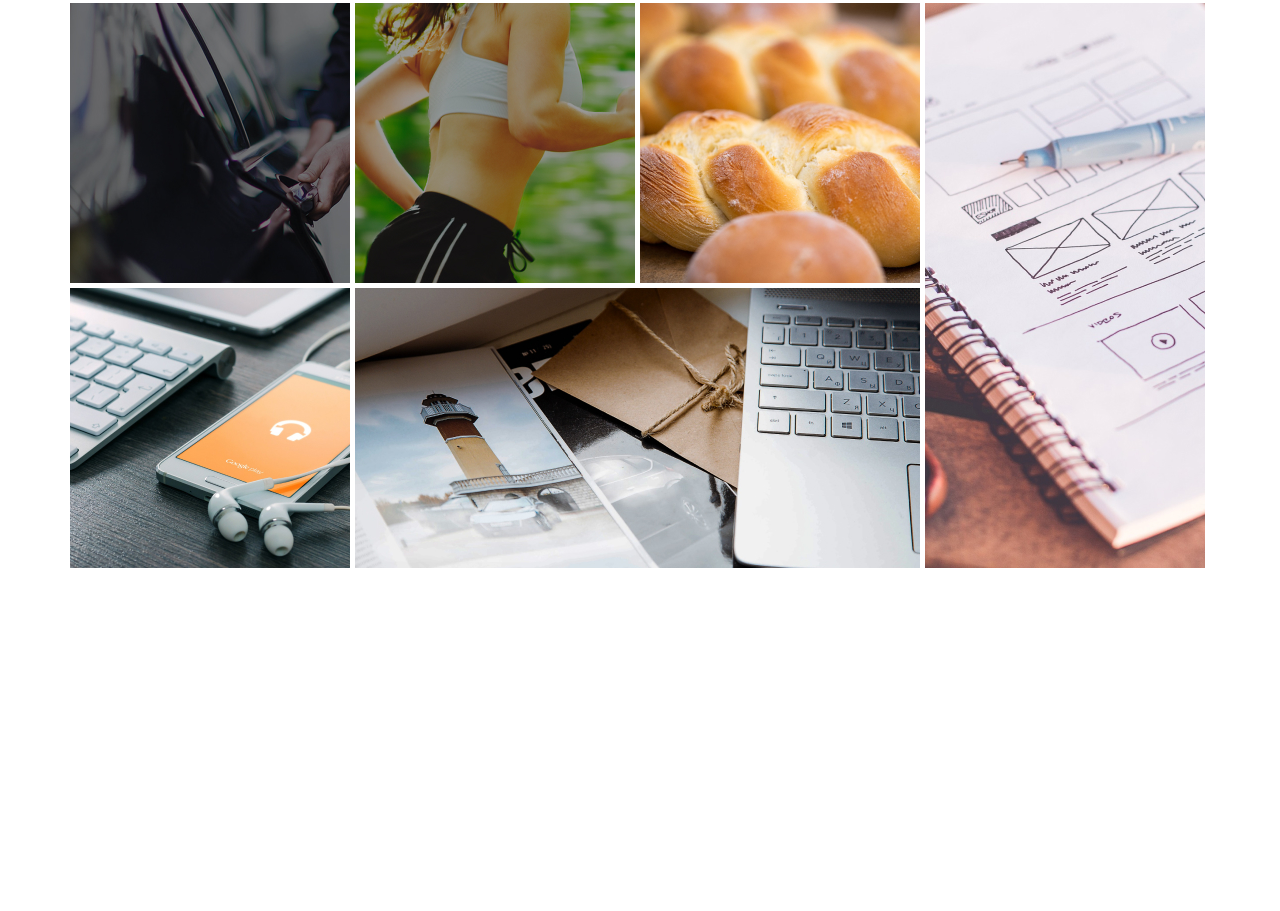
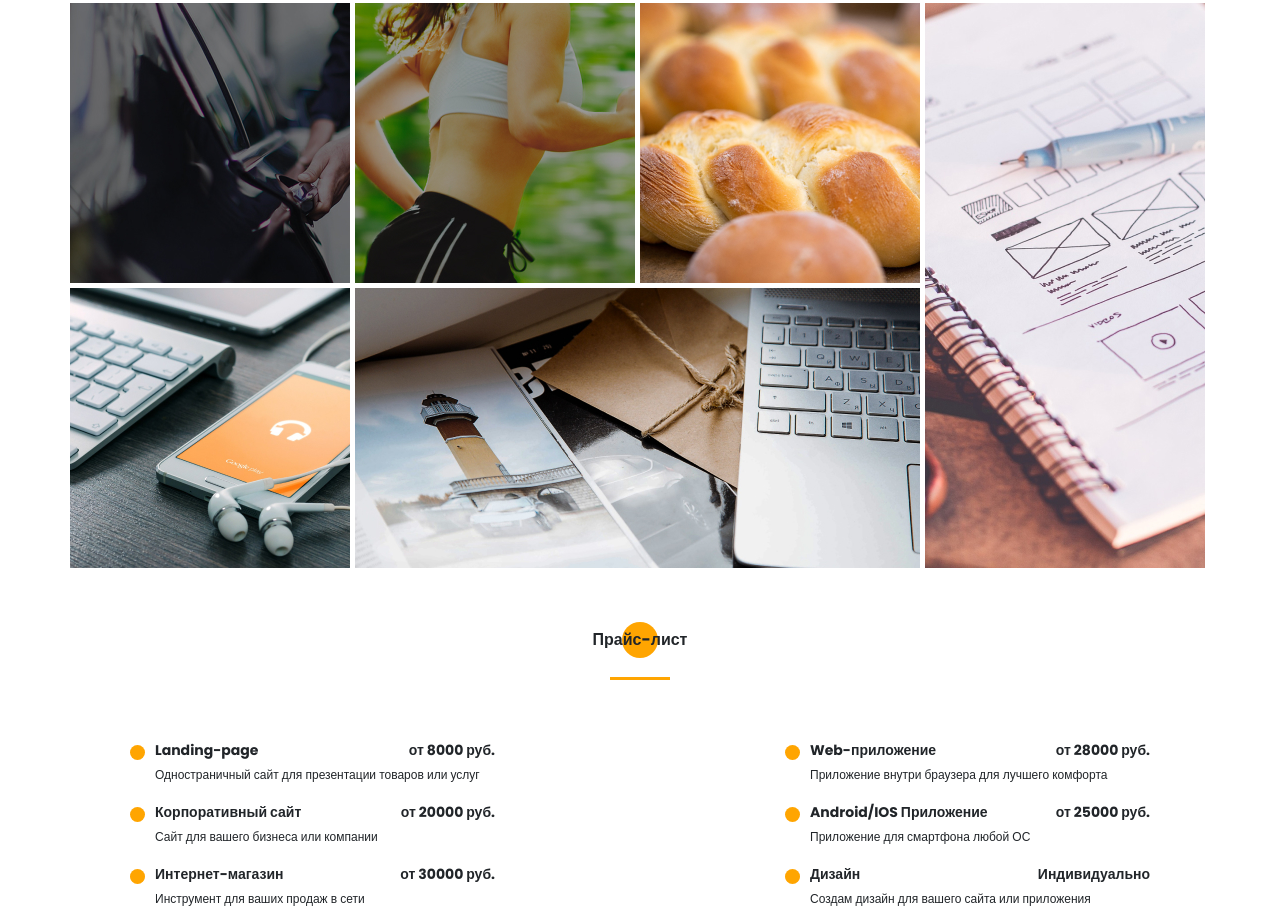
Before and after one commit to KseniaRazheva/portfolio-layout-project, a website: page src/index.html in a window 1280 px wide. Shown: the part 3694-4605 px from the top of the page. Before the commit the page ends 4262 px from the top, so only its background shows below. Drawn offline with nearby package versions, Linux system fonts and the light colour scheme; files that its build step writes are made by us from their sources; files whose address does not match are found by name.

Commit message:
add price.scss

```diff
--- a/src/index.html
+++ b/src/index.html
@@ -380,6 +380,46 @@
         </div>
     </section>
 
+    <section class="price">
+        <div class="container">
+            <h2 class="title title_fz16 title__section-title">Прайс-лист</h2>
+            <div class="divider"></div>
+
+            <div class="price__wrapper">
+                <div class="price__item">
+                    <div class="price__type">Landing-page</div>
+                    <div class="price__count">от 8000 руб.</div>
+                    <div class="price__descr">Одностраничный сайт для презентации товаров или услуг</div>
+                </div>
+                <div class="price__item">
+                    <div class="price__type">Web-приложение</div>
+                    <div class="price__count">от 28000 руб.</div>
+                    <div class="price__descr">Приложение внутри браузера для лучшего комфорта</div>
+                </div>
+                <div class="price__item">
+                    <div class="price__type">Корпоративный сайт</div>
+                    <div class="price__count">от 20000 руб.</div>
+                    <div class="price__descr">Сайт для вашего бизнеса или компании</div>
+                </div>
+                <div class="price__item">
+                    <div class="price__type">Android/IOS Приложение</div>
+                    <div class="price__count">от 25000 руб.</div>
+                    <div class="price__descr">Приложение для смартфона любой ОС</div>
+                </div>
+                <div class="price__item">
+                    <div class="price__type">Интернет-магазин</div>
+                    <div class="price__count">от 30000 руб.</div>
+                    <div class="price__descr">Инструмент для ваших продаж в сети</div>
+                </div>
+                <div class="price__item">
+                    <div class="price__type">Дизайн</div>
+                    <div class="price__count">Индивидуально</div>
+                    <div class="price__descr">Создам дизайн для вашего сайта или приложения</div>
+                </div>
+            </div>
+        </div>
+    </section>
+
     <script src="js/script.js"></script>
 </body>
 </html>
--- /dev/null
+++ b/src/sass/blocks/_price.scss
@@ -0,0 +1,43 @@
+.price {
+    padding-top: 60px;
+    &__wrapper {
+        margin-top: 60px;
+        padding: 0 60px;
+        display: grid;
+        grid-template-columns: repeat(2, 365px);
+        grid-template-rows: repeat(3, minmax(45px, auto));
+        grid-auto-rows: minmax(45px, auto); //какая будет высока строк у элементов которые добавятся
+        row-gap: 15px; //отступ между дивами (item) из которых состоит wrapper
+        justify-content: space-between; //левый столбец прижала к левому краю, правый столбец к правому краю
+    }
+    &__item {
+        position: relative;
+        display: grid; // грид для того чтобы расположить услугу и цену в правильном положении
+        grid-template-columns: repeat(2, auto);
+        grid-template-rows: repeat(2, minmax(21px, auto));
+        row-gap: 5px;
+        padding-left: 25px;
+        &:before {
+            content: '';
+            width: 15px;
+            height: 15px;
+            background-color: $main-color;
+            border-radius: 100%;
+            position: absolute;
+            top: 5px;
+        } // стили для кружочка
+    }
+    &__type, &__count {
+        font-weight: bold; //услуга и цена жирным шрифтом
+        font-size: 14px;
+        line-height: 21px;
+    }
+    &__count {
+        justify-self: end;
+    } //расположение цены
+    &__descr {
+        grid-column: 1 / 3; // чтобы описание занимало два окошечка грида
+        font-size: 12px;
+        line-height: 18px;
+    }
+}
--- a/src/sass/style.scss
+++ b/src/sass/style.scss
@@ -47,3 +47,5 @@
 @import 'blocks/skills'; // подключаю стили раздела "навыки" четвертый экран
 
 @import 'blocks/portfolio'; //подключаю стили секции "мои работы"
+
+@import 'blocks/price'; // подключаю стили секции "прайс-лист"
```
Also changed, not shown: README.md, dist/css/style.min.css, dist/index.html.
